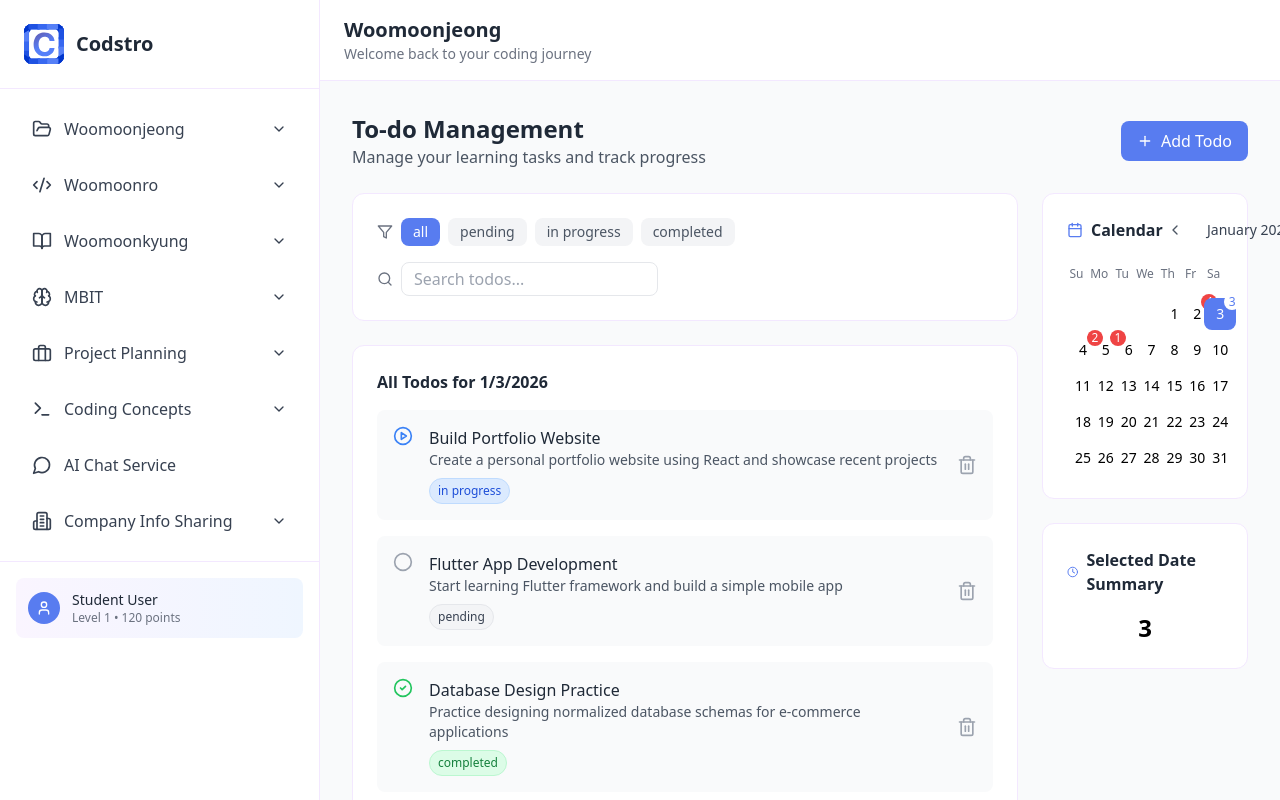
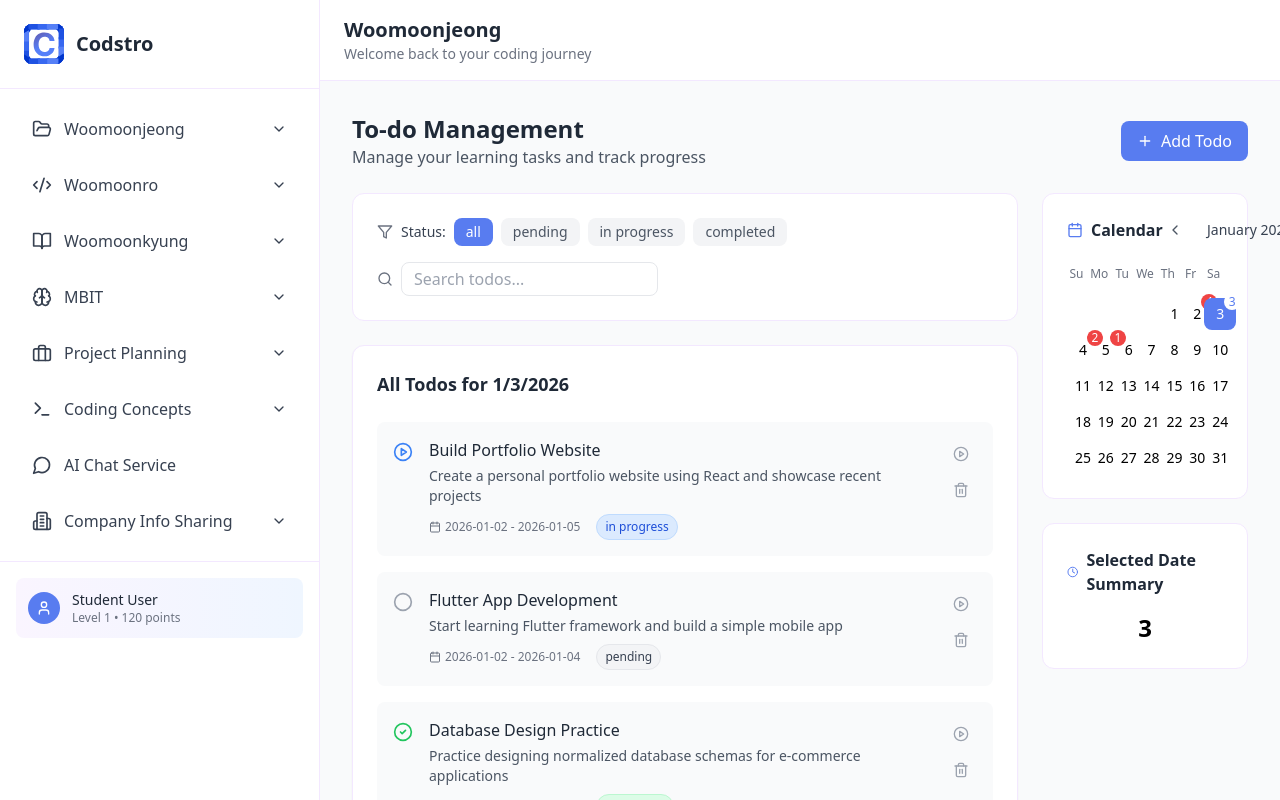
Before and after one commit to organization-codstro/codstro, a React (Vite) app: page /woomoonjeong in a window 1280 px wide. Built offline with nearby package versions, Linux system fonts and the light colour scheme.

Commit message:
feat :: 우문정 todo 리스트 화면에서 상태 변경 가능

```diff
--- a/src/pages/Woomoonjeong/TodoManagement.tsx
+++ b/src/pages/Woomoonjeong/TodoManagement.tsx
@@ -10,7 +10,6 @@ import {
   Filter,
   Search,
   Trash2,
-  Edit3,
   ChevronLeft,
   ChevronRight,
   Target,
@@ -27,6 +26,7 @@ const TodoListPage: React.FC = () => {
     "all" | "pending" | "in-progress" | "completed"
   >("all");
   const [searchQuery, setSearchQuery] = useState("");
+  const [todos, setTodos] = useState<Todo[]>(todosData);
 
   /* ---------------- Utils ---------------- */
 
@@ -52,11 +52,21 @@ const TodoListPage: React.FC = () => {
     }
   };
 
+  const toggleTodoStatus = (todoId: number) => {
+    setTodos((prev) =>
+      prev.map((todo) =>
+        todo.id === todoId
+          ? { ...todo, status: getNextStatus(todo.status) }
+          : todo
+      )
+    );
+  };
+
   /* ---------------- Data ---------------- */
 
   const getTodosForDate = (date: Date) => {
     const dateStr = date.toISOString().split("T")[0];
-    return todosData.filter(
+    return todos.filter(
       (todo) => todo.start_date <= dateStr && todo.end_date >= dateStr
     );
   };
@@ -81,6 +91,13 @@ const TodoListPage: React.FC = () => {
 
   const filteredTodos = getFilteredTodos();
   const todayTodos = getTodosForDate(selectedDate);
+
+  const statusCycle: Todo["status"][] = ["pending", "in-progress", "completed"];
+
+  const getNextStatus = (current: Todo["status"]) => {
+    const idx = statusCycle.indexOf(current);
+    return statusCycle[(idx + 1) % statusCycle.length];
+  };
 
   /* ---------------- Calendar ---------------- */
 
@@ -196,6 +213,9 @@ const TodoListPage: React.FC = () => {
               <div className="flex flex-wrap items-center gap-4">
                 <div className="flex items-center gap-2">
                   <Filter className="w-4 h-4 text-gray-500" />
+                  <span className="text-sm font-medium text-gray-700">
+                    Status:
+                  </span>
                   {(
                     ["all", "pending", "in-progress", "completed"] as const
                   ).map((status) => (
@@ -224,10 +244,9 @@ const TodoListPage: React.FC = () => {
                 </div>
               </div>
             </div>
-
             {/* List */}
-            <div className="p-6 bg-white border border-purple-100 rounded-xl">
-              <h2 className="mb-4 font-semibold text-gray-800">
+            <div className="p-6 bg-white border border-purple-100 shadow-sm rounded-xl">
+              <h2 className="mb-6 text-lg font-semibold text-gray-800">
                 All Todos for {selectedDate.toLocaleDateString()}
               </h2>
 
@@ -241,35 +260,73 @@ const TodoListPage: React.FC = () => {
               <div className="space-y-4">
                 {filteredTodos.map((todo) => (
                   <div
+                    key={todo.id}
                     onClick={() => navigate(`/woomoonjeong/todo/${todo.id}`)}
-                    key={todo.id}
-                    className="flex gap-4 p-4 rounded-lg bg-gray-50 hover:bg-gray-100"
+                    className="flex items-start gap-4 p-4 transition-colors rounded-lg bg-gray-50 hover:bg-gray-100"
                   >
+                    {/* ✅ 상태 아이콘 영역 (위치 보정) */}
+                    <div className="flex items-center gap-2 mt-1">
                       {getStatusIcon(todo.status)}
+                    </div>
+
+                    {/* ✅ 내용 영역 */}
                     <div className="flex-1">
-                      <h3 className="font-medium text-gray-800">{todo.name}</h3>
-                      <p className="text-sm text-gray-600">
+                      <div className="flex items-start justify-between">
+                        <div className="flex-1">
+                          <h3 className="mb-1 font-medium text-gray-800">
+                            {todo.name}
+                          </h3>
+
+                          <p className="mb-2 text-sm text-gray-600">
                             {todo.description}
                           </p>
+
+                          {/* ✅ 메타 정보 라인 */}
+                          <div className="flex items-center gap-4 text-xs text-gray-500">
+                            <div className="flex items-center gap-1">
+                              <Calendar className="w-3 h-3" />
+                              <span>
+                                {todo.start_date} - {todo.end_date}
+                              </span>
+                            </div>
+
                             <span
-                        className={`inline-block mt-2 px-2 py-1 text-xs border rounded-full ${getStatusColor(
+                              className={`px-2 py-1 rounded-full border text-xs ${getStatusColor(
                                 todo.status
                               )}`}
                             >
                               {todo.status.replace("-", " ")}
                             </span>
                           </div>
+                        </div>
 
-                    <div className="flex gap-2">
+                        {/* ✅ 우측 액션 버튼 */}
+                        <div className="flex flex-col gap-1 ml-4">
+                          {/* 상태 변경 */}
                           <button
-                        className="text-gray-400 hover:text-red-500"
+                            onClick={(e) => {
+                              e.stopPropagation();
+                              toggleTodoStatus(todo.id);
+                            }}
+                            className="p-2 text-gray-400 transition-colors rounded hover:bg-white hover:text-blue-500"
+                            title="Change status"
+                          >
+                            <PlayCircle className="w-4 h-4" />
+                          </button>
+
+                          {/* 삭제 */}
+                          <button
                             onClick={(e) => {
                               e.stopPropagation();
                               alert("todo가 삭제 되었습니다.");
                             }}
+                            className="p-2 text-gray-400 transition-colors rounded hover:bg-white hover:text-red-500"
+                            title="Delete todo"
                           >
-                        <Trash2 className="w-5 h-5" />
+                            <Trash2 className="w-4 h-4" />
                           </button>
+                        </div>
+                      </div>
                     </div>
                   </div>
                 ))}
```
Lines whose indentation alone changed are shown as unchanged.
